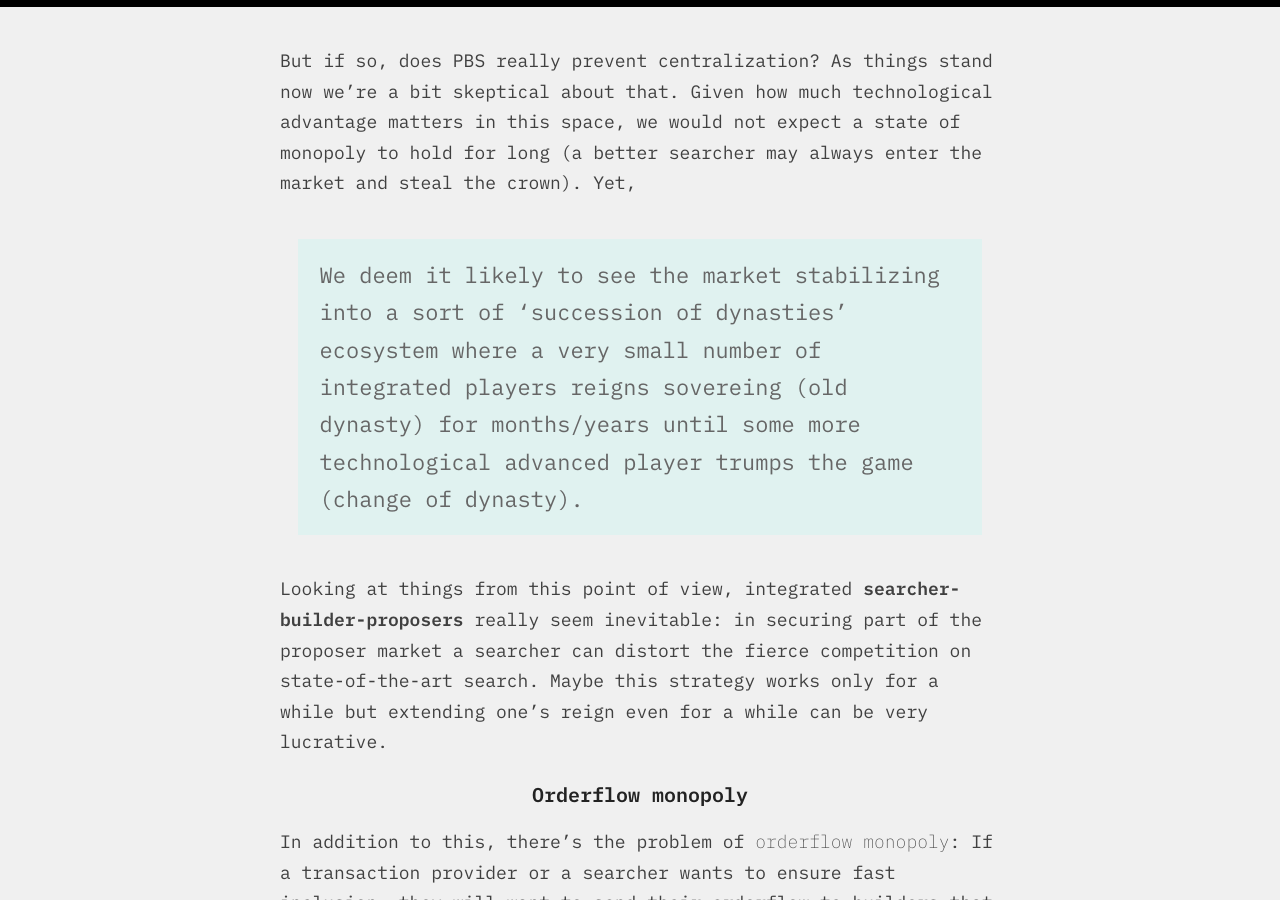
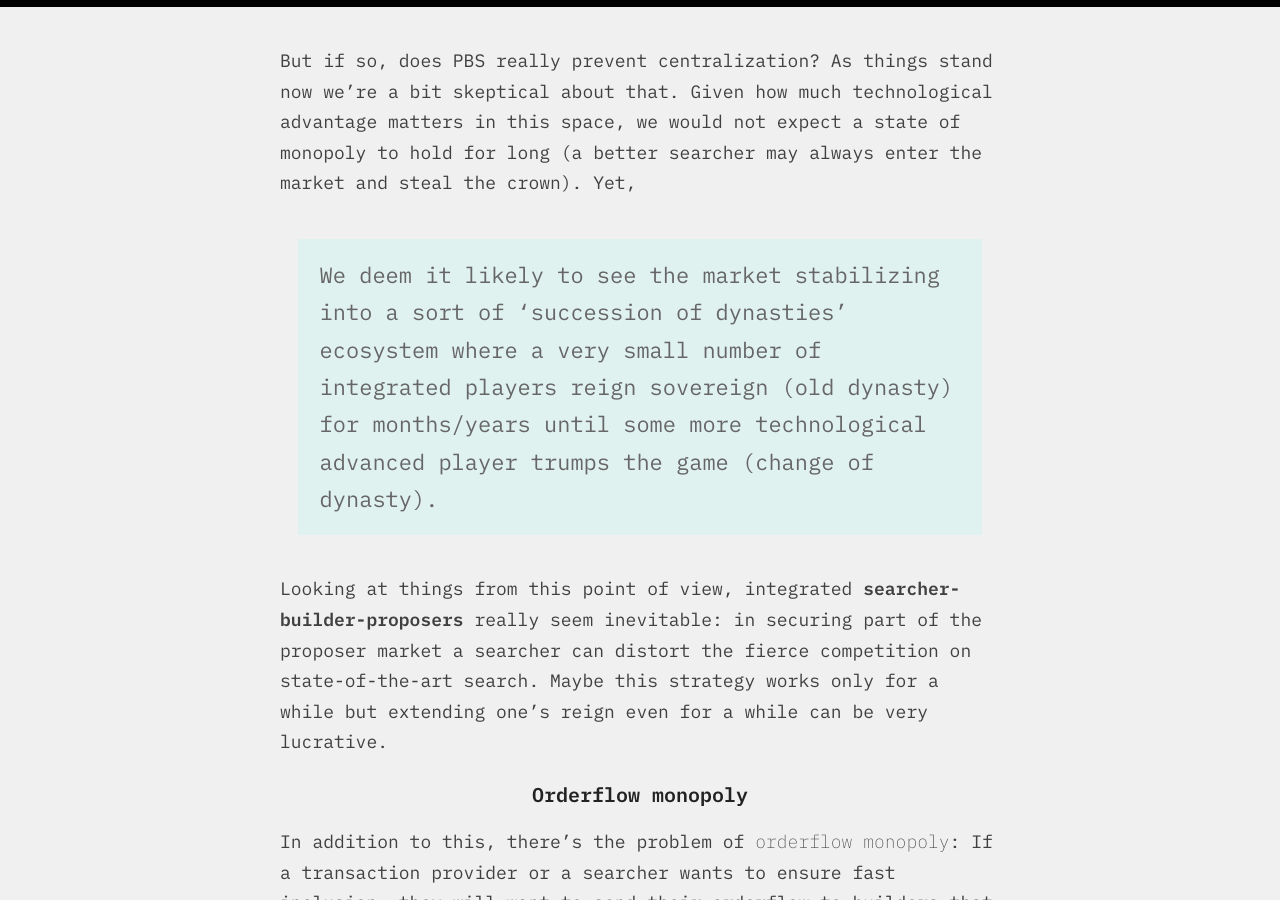
Before and after one commit to eric-downes/20sq-blog, a Jekyll site: the page built from _posts/2023-08-26-mev-cui-bono.md, in a window 1280 px wide and 900 px high, scrolled down 7652 px. Built offline with Jekyll 4.4.1, drawn with Linux system fonts in a browser that asks for light colours; formulas are drawn with MathJax 3.

Commit message:
Typo. Thanks Eric.

```diff
--- a/_posts/2023-08-26-mev-cui-bono.md
+++ b/_posts/2023-08-26-mev-cui-bono.md
@@ -87,7 +87,7 @@ In other words, a searcher with sufficiently deep pockets can invest in staking
 
 But if so, does PBS really prevent centralization? As things stand now we're a bit skeptical about that. Given how much technological advantage matters in this space, we would not expect a state of monopoly to hold for long (a better searcher may always enter the market and steal the crown). Yet,
 
-> We deem it likely to see the market stabilizing into a sort of 'succession of dynasties' ecosystem where a very small number of integrated players reigns sovereing (old dynasty) for months/years until some more technological advanced player trumps the game (change of dynasty).
+> We deem it likely to see the market stabilizing into a sort of 'succession of dynasties' ecosystem where a very small number of integrated players reign sovereign (old dynasty) for months/years until some more technological advanced player trumps the game (change of dynasty).
 
 Looking at things from this point of view, integrated **searcher-builder-proposers** really seem inevitable: in securing part of the proposer market a searcher can distort the fierce competition on state-of-the-art search. Maybe this strategy works only for a while but extending one's reign even for a while can be very lucrative.
 
```
